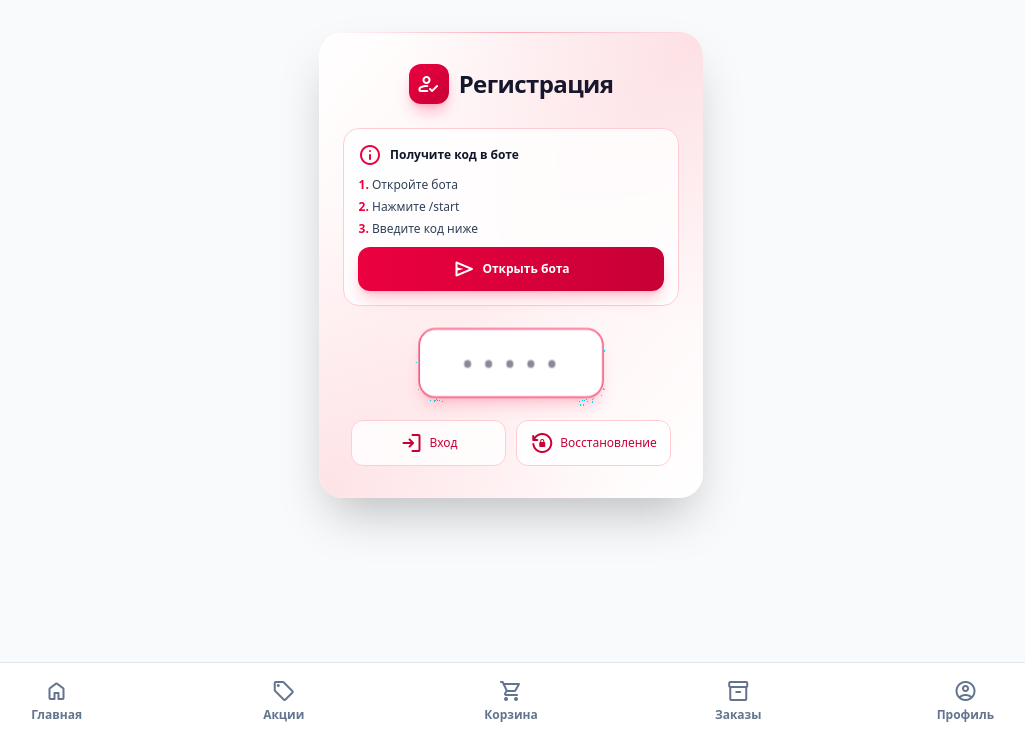
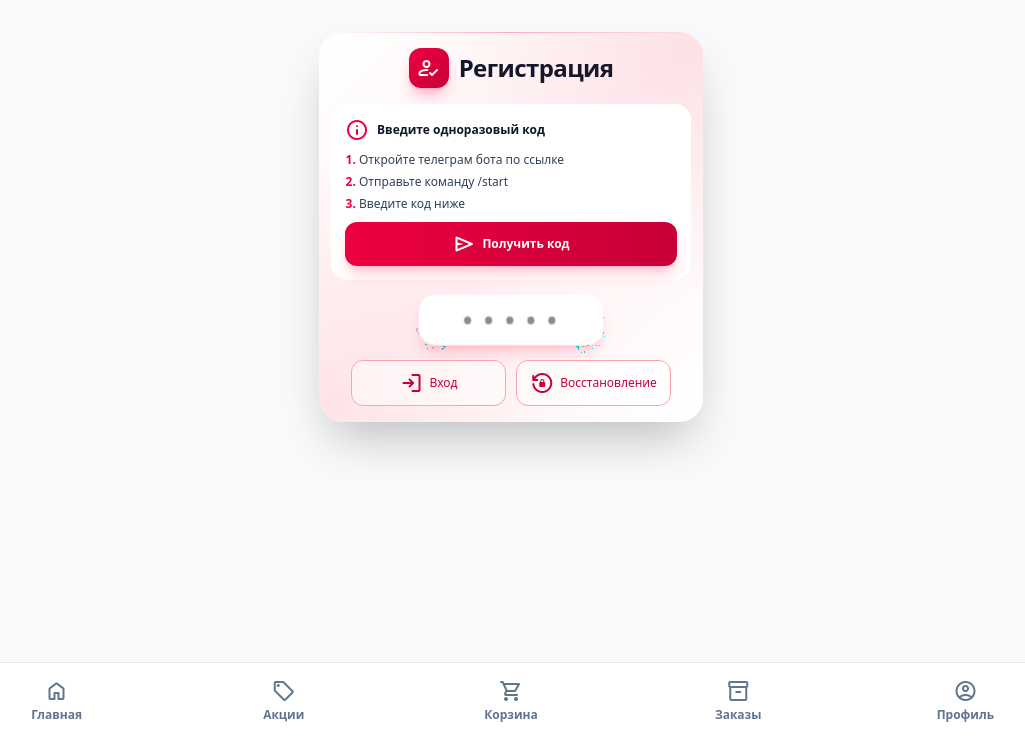
Before and after one commit to uran124/bunch, a PHP site: page /register in a window 1280 px wide. Shown: the part 59-800 px from the top of the page, without its empty margins (129-1154 px from the left). Run offline with PHP 8.4, Linux system fonts and the light colour scheme.

Commit message:
Update register.php

```diff
--- a/app/views/register.php
+++ b/app/views/register.php
@@ -3,7 +3,7 @@
     <div class="absolute inset-0 bg-[radial-gradient(circle_at_bottom_left,rgba(244,63,94,0.08),transparent_50%)] pointer-events-none"></div>
     <div class="absolute top-0 left-1/2 -translate-x-1/2 w-96 h-px bg-gradient-to-r from-transparent via-rose-400 to-transparent opacity-50 pointer-events-none"></div>
 
-    <div class="flex flex-col gap-6 px-6 py-8">
+    <div class="flex flex-col gap-4 px-3 py-4">
         <header class="flex flex-col gap-2 text-center">
             <div class="flex items-center justify-center gap-2.5">
                 <div class="w-10 h-10 rounded-xl bg-gradient-to-br from-rose-600 to-rose-700 flex items-center justify-center shadow-lg shadow-rose-500/30">
@@ -36,15 +36,15 @@
         <?php endif; ?>
 
         <?php if (($stage ?? 'code') === 'code'): ?>
-            <div class="rounded-2xl border border-rose-200 bg-white/80 backdrop-blur-sm p-3.5">
+            <div class="rounded-2xl bg-white backdrop-blur-sm p-3.5">
                 <div class="space-y-2.5">
                     <div class="flex items-center gap-2 text-xs font-semibold text-slate-900">
                         <span class="material-symbols-rounded text-sm text-rose-600">info</span>
-                        <span>Получите код в боте</span>
+                        <span>Введите одноразовый код</span>
                     </div>
                     <ol class="space-y-1.5 pl-3.5 text-xs text-slate-700 list-decimal marker:text-rose-600 marker:font-semibold">
-                        <li>Откройте бота</li>
-                        <li>Нажмите /start</li>
+                        <li>Откройте телеграм бота по ссылке</li>
+                        <li>Отправьте команду /start</li>
                         <li>Введите код ниже</li>
                     </ol>
                     <a
@@ -56,7 +56,7 @@
                         <div class="absolute inset-0 bg-gradient-to-r from-rose-700 to-rose-800 opacity-0 group-hover:opacity-100 transition"></div>
                         <span class="relative flex items-center gap-1.5">
                             <span class="material-symbols-rounded text-sm">send</span>
-                            Открыть бота
+                            Получить код
                         </span>
                     </a>
                 </div>
@@ -71,7 +71,7 @@
                         name="code"
                         maxlength="5"
                         pattern="\d{5}"
-                        class="w-44 rounded-2xl border border-rose-200 bg-white backdrop-blur-sm px-4 py-4 text-center text-2xl font-bold tracking-widest text-slate-900 outline-none transition focus:border-rose-600 focus:shadow-lg focus:shadow-rose-500/20 focus:scale-105"
+                        class="w-44 rounded-2xl bg-white backdrop-blur-sm px-2 py-2 text-center text-2xl font-bold tracking-widest text-slate-900 outline-none transition focus:border-rose-600 focus:shadow-lg focus:shadow-rose-500/20 focus:scale-105"
                         placeholder="• • • • •"
                         required
                         inputmode="numeric"
@@ -83,11 +83,11 @@
 
             <div class="flex justify-center">
                 <div class="grid grid-cols-2 gap-2.5 w-full max-w-xs">
-                    <a href="/?page=login" class="inline-flex items-center justify-center gap-1.5 rounded-xl border border-rose-200 bg-white/80 backdrop-blur-sm px-3 py-2.5 text-xs font-medium text-rose-700 transition hover:bg-rose-50 hover:border-rose-300">
+                    <a href="/?page=login" class="inline-flex items-center justify-center gap-1.5 rounded-xl border border-rose-300 bg-white/50 backdrop-blur-sm px-3 py-2.5 text-xs font-medium text-rose-700 transition hover:bg-rose-50 hover:border-rose-300">
                         <span class="material-symbols-rounded text-sm">login</span>
                         Вход
                     </a>
-                    <a href="/?page=recover" class="inline-flex items-center justify-center gap-1.5 rounded-xl border border-rose-200 bg-white/80 backdrop-blur-sm px-3 py-2.5 text-xs font-medium text-rose-700 transition hover:bg-rose-50 hover:border-rose-300">
+                    <a href="/?page=recover" class="inline-flex items-center justify-center gap-1.5 rounded-xl border border-rose-300 bg-white/50 backdrop-blur-sm px-3 py-2.5 text-xs font-medium text-rose-700 transition hover:bg-rose-50 hover:border-rose-300">
                         <span class="material-symbols-rounded text-sm">lock_reset</span>
                         Восстановление
                     </a>
```
